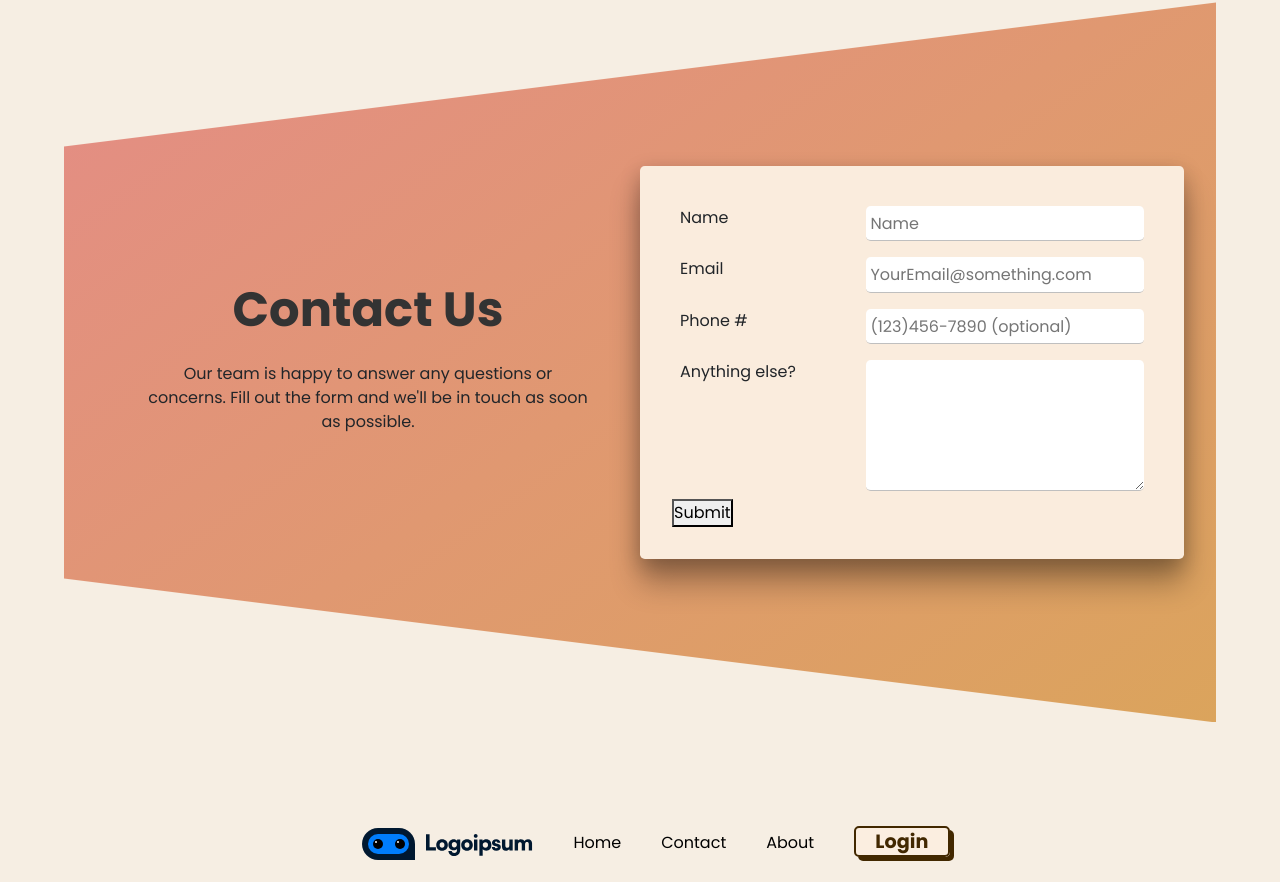
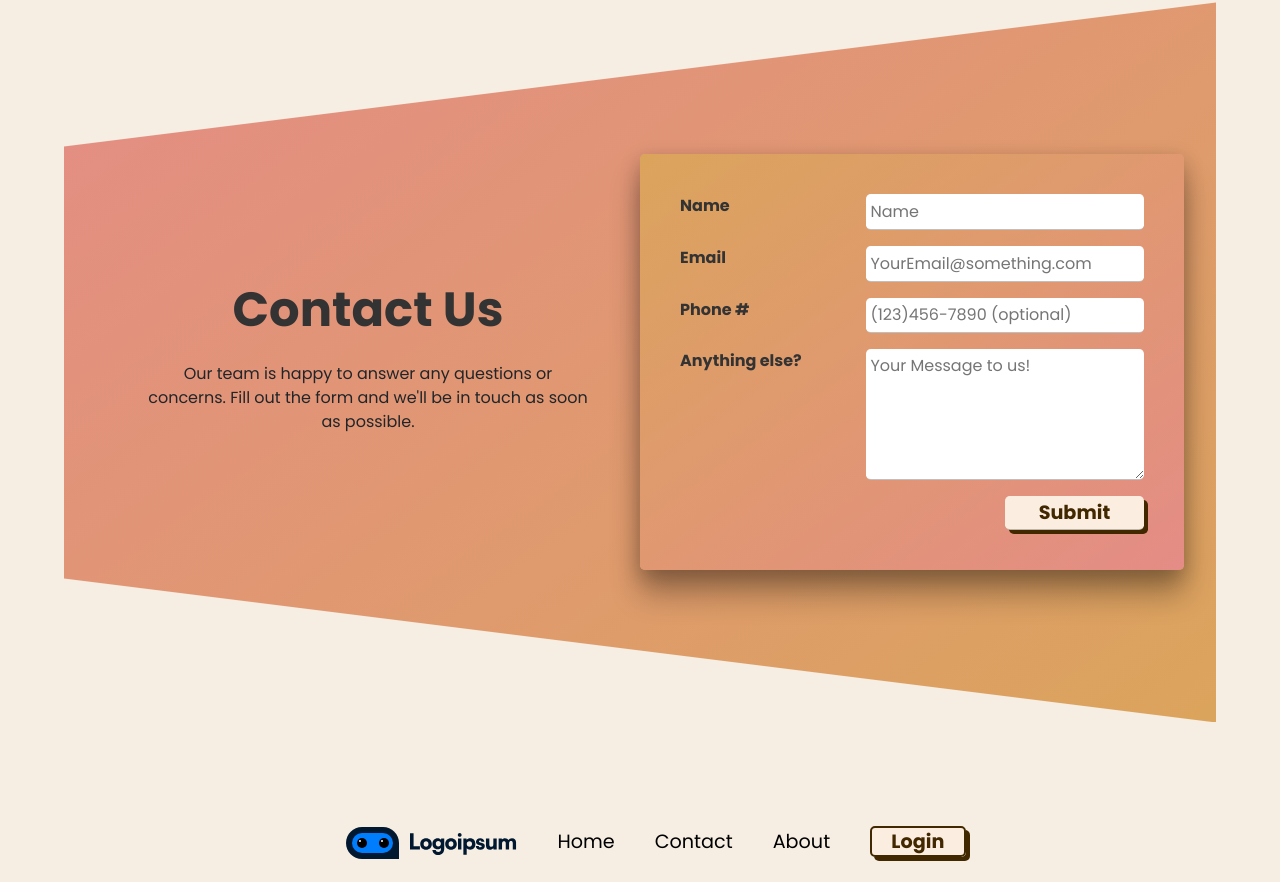
Before and after one commit to Taylora36/NextMove, a React app: page / in a window 1280 px wide. Shown: the part 1796-2678 px from the top of the page. Built offline with nearby package versions, Linux system fonts and the light colour scheme.

Commit message:
Home Page Done

```diff
--- a/src/front/js/components/Footer.jsx
+++ b/src/front/js/components/Footer.jsx
@@ -1,3 +1,37 @@
 import React from "react";
+import { NavLink } from "react-router-dom";
 
-export const Footer = () => <footer></footer>;
+// Styles & Assets
+import LogoSVG from "../components/LogoSVG.jsx";
+
+export const Footer = () => {
+  return (
+    <footer>
+      <div className="nav__footer">
+        <nav>
+          <ul className="nav__links">
+            <li>
+              <NavLink to="/" className="no__effect">
+                <LogoSVG />
+              </NavLink>
+            </li>
+            <li>
+              <NavLink to="/">Home</NavLink>
+            </li>
+            <li>
+              <a href="contact">Contact</a>
+            </li>
+            <li>
+              <NavLink to="/about">About</NavLink>
+            </li>
+            <li>
+              <NavLink to="/login" className="login__button no__effect">
+                Login
+              </NavLink>
+            </li>
+          </ul>
+        </nav>
+      </div>
+    </footer>
+  );
+};
--- a/src/front/js/components/Navbar.jsx
+++ b/src/front/js/components/Navbar.jsx
@@ -22,7 +22,7 @@ const Navbar = () => {
             <NavLink to="/">Home</NavLink>
           </li>
           <li>
-            <NavLink to="/contact">Contact</NavLink>
+            <a href="#contact">Contact</a>
           </li>
           <li>
             <NavLink to="/about">About</NavLink>
--- a/src/front/js/pages/Home.jsx
+++ b/src/front/js/pages/Home.jsx
@@ -6,7 +6,6 @@ import Navbar from "../components/Navbar.jsx";
 
 // Styles & Assets
 import "../../styles/home.css";
-import LogoSVG from "../components/LogoSVG.jsx";
 import carMap from "../../assets/car_map_fixed.png";
 
 // React Icons
@@ -124,43 +123,16 @@ const Home = () => {
               id="message"
               cols="22"
               rows="5"
+              placeholder="Your Message to us!"
             ></textarea>
           </div>
-          <div>
+          <div className="contact__button">
             <button type="submit" className="submit__button">
               Submit
             </button>
           </div>
         </div>
       </section>
-
-      <footer>
-        <div className="nav__footer">
-          <nav>
-            <ul className="nav__links">
-              <li>
-                <NavLink to="/" className="no__effect">
-                  <LogoSVG />
-                </NavLink>
-              </li>
-              <li>
-                <NavLink to="/">Home</NavLink>
-              </li>
-              <li>
-                <NavLink to="/contact">Contact</NavLink>
-              </li>
-              <li>
-                <NavLink to="/about">About</NavLink>
-              </li>
-              <li>
-                <NavLink to="/login" className="login__button no__effect">
-                  Login
-                </NavLink>
-              </li>
-            </ul>
-          </nav>
-        </div>
-      </footer>
     </>
   );
 };
--- a/src/front/styles/home.css
+++ b/src/front/styles/home.css
@@ -70,7 +70,8 @@
   align-items: center;
 }
 
-.cta__button {
+.cta__button,
+.submit__button {
   background-color: #fbeee0;
   border: 2px solid #422800;
   border-radius: 5px;
@@ -86,12 +87,14 @@
   transition: all 0.3s ease 0s;
 }
 
-.cta__button:hover {
+.cta__button:hover,
+.submit__button:hover {
   color: #e84a4a;
   background-color: #ffdbb580;
 }
 
-.cta__button:active {
+.cta__button:active,
+.submit__button:active {
   box-shadow: #422800 2px 2px 0 0;
   transform: translate(2px, 2px);
 }
@@ -184,6 +187,7 @@
 }
 
 .text__contact {
+  color: #333333;
   font-weight: bold;
 }
 
@@ -197,29 +201,42 @@
   padding: 2rem;
   box-shadow: rgba(0, 0, 0, 0.3) 0px 24px 30px, rgba(0, 0, 0, 0.22) 0px 6px 20px;
   border-radius: 0.3rem;
-  background-color: #faecdd;
+  background: linear-gradient(0.9turn, #e48c86, #e09871, #dba45c);
 }
 
-.contact__input {
+label {
+  font-weight: bold;
+  color: #333333;
+}
+
+.contact__input,
+.contact__button {
   display: flex;
   flex-direction: row;
   justify-content: space-between;
   padding: 0.5rem;
 }
 
-.input__field {
+.input__field,
+.submit__button {
   height: 5%;
-  width: 60%;
   padding: 0.3rem;
   border: none;
   border-bottom: 1px solid #33333350;
   border-radius: 0.3rem;
 }
 
-/* Footer */
-.nav__footer {
-  display: flex;
-  justify-content: center;
+.input__field {
+  width: 60%;
+}
+
+.contact__button {
+  justify-content: flex-end;
+}
+
+.submit__button {
+  width: 30%;
+  line-height: 1.5rem;
 }
 
 /* Scrollbar */
--- a/src/front/styles/navbar.css
+++ b/src/front/styles/navbar.css
@@ -23,6 +23,7 @@ svg#logo-40:hover {
 }
 
 .nav__links li a {
+  font-size: 1.2rem;
   position: relative;
   transition: all 0.3s ease 0s;
 }
@@ -57,7 +58,6 @@ svg#logo-40:hover {
   box-shadow: #422800 4px 4px 0 0;
   color: #422800;
   font-weight: 600;
-  font-size: 1.2rem;
   padding: 0 1.2rem;
   line-height: 3rem;
   text-align: center;
@@ -78,3 +78,8 @@ svg#logo-40:hover {
 .no__effect::before {
   display: none;
 }
+
+.nav__footer {
+  display: flex;
+  justify-content: center;
+}
```
